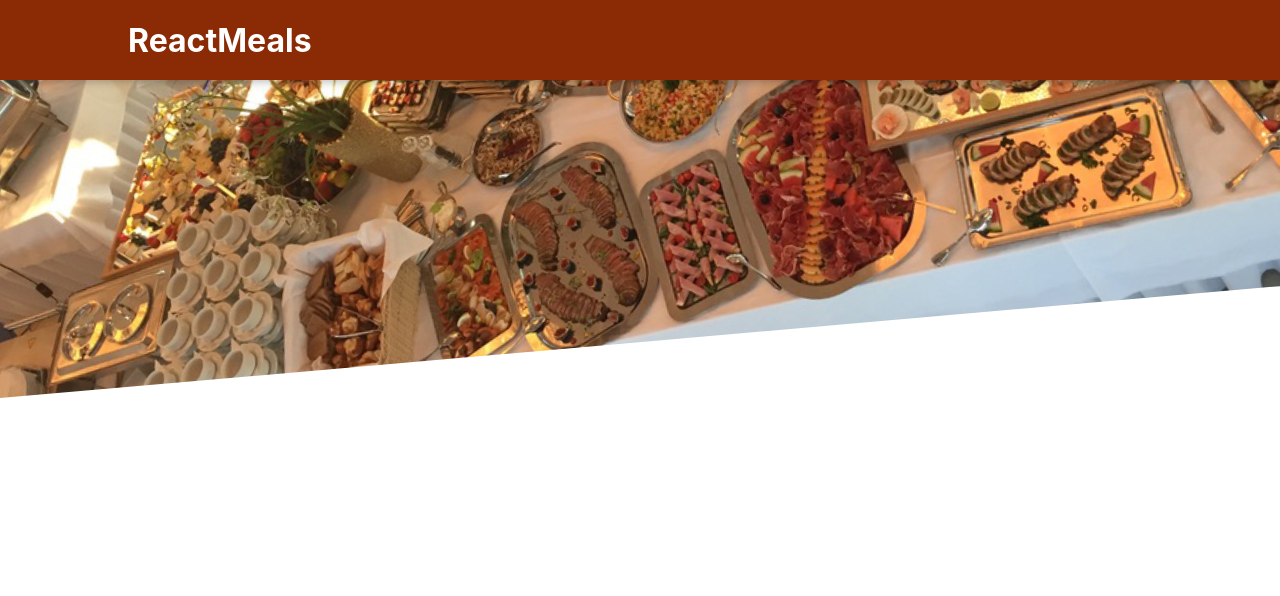
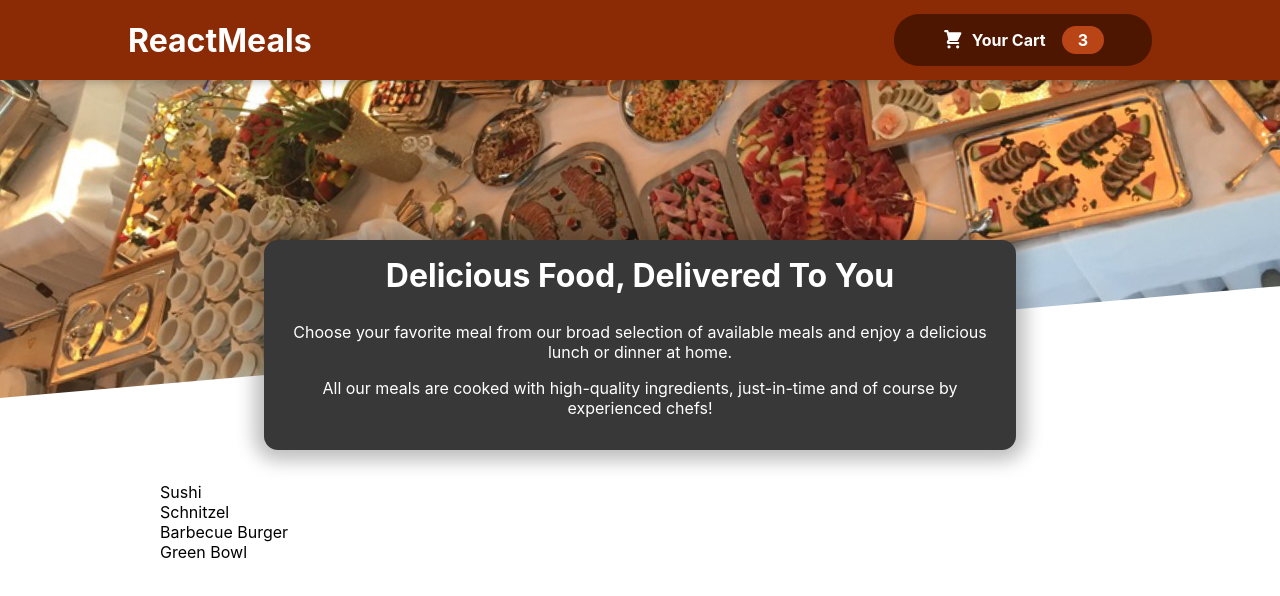
Before and after one commit to markande98/ReactMeals, a React (Create React App) app: page / in a window 1280 px wide. Shown: the top 596 px of the page. Built offline with nearby package versions, Linux system fonts and the light colour scheme.

Commit message:
created meals data and component

```diff
--- a/src/App.js
+++ b/src/App.js
@@ -1,11 +1,15 @@
 import { Fragment } from 'react';
 import './App.css';
 import Header from './components/Layout/Header';
+import Meals from './components/Meals/Meals';
 
 function App() {
   return (
     <Fragment>
       <Header />
+      <main>
+        <Meals />
+      </main>
     </Fragment>
   );
 }
--- /dev/null
+++ b/src/components/Cart/CartIcon.js
@@ -0,0 +1,13 @@
+const CartIcon = () => {
+  return (
+    <svg
+      xmlns="http://www.w3.org/2000/svg"
+      viewBox="0 0 20 20"
+      fill="currentColor"
+    >
+      <path d="M3 1a1 1 0 000 2h1.22l.305 1.222a.997.997 0 00.01.042l1.358 5.43-.893.892C3.74 11.846 4.632 14 6.414 14H15a1 1 0 000-2H6.414l1-1H14a1 1 0 00.894-.553l3-6A1 1 0 0017 3H6.28l-.31-1.243A1 1 0 005 1H3zM16 16.5a1.5 1.5 0 11-3 0 1.5 1.5 0 013 0zM6.5 18a1.5 1.5 0 100-3 1.5 1.5 0 000 3z" />
+    </svg>
+  );
+};
+
+export default CartIcon;
--- a/src/components/Layout/Header.js
+++ b/src/components/Layout/Header.js
@@ -1,16 +1,17 @@
 import { Fragment } from "react";
 import mealsImage from "../../assets/meals.jpg";
-import classes from "./Header.module.css"
+import HeaderCartButton from "./HeaderCartButton";
+import classes from "./Header.module.css";
 
 const Header = (props) => {
   return (
     <Fragment>
       <header className={classes.header}>
         <h1>ReactMeals</h1>
-        <button>Cart</button>
+        <HeaderCartButton />
       </header>
-      <div className={classes['main-image']}>
-        <img src={mealsImage} alt="delicious food"/>
+      <div className={classes["main-image"]}>
+        <img src={mealsImage} alt="delicious food" />
       </div>
     </Fragment>
   );
--- a/src/components/Layout/Header.module.css
+++ b/src/components/Layout/Header.module.css
@@ -2,7 +2,7 @@
   position: fixed;
   top: 0;
   left: 0;
-  width: 100%;
+  width: 80%;
   height: 5rem;
   background-color: #8a2b06;
   color: white;
--- /dev/null
+++ b/src/components/Layout/HeaderCartButton.js
@@ -0,0 +1,15 @@
+import CartIcon from "../Cart/CartIcon";
+import classes from "./HeaderCartButton.module.css";
+const HeaderCartButton = (props) => {
+  return (
+    <button className={classes.button}>
+      <span className={classes.icon}>
+        <CartIcon />
+      </span>
+      <span>Your Cart</span>
+      <span className={classes.badge}>3</span>
+    </button>
+  );
+};
+
+export default HeaderCartButton;
--- /dev/null
+++ b/src/components/Layout/HeaderCartButton.module.css
@@ -0,0 +1,59 @@
+.button {
+  cursor: pointer;
+  font: inherit;
+  border: none;
+  background-color: #4d1601;
+  color: white;
+  padding: 0.75rem 3rem;
+  display: flex;
+  justify-content: space-around;
+  align-items: center;
+  border-radius: 25px;
+  font-weight: bold;
+}
+
+.button:hover,
+.button:active {
+  background-color: #2c0d00;
+}
+
+.icon {
+  width: 1.35rem;
+  height: 1.35rem;
+  margin-right: 0.5rem;
+}
+
+.badge {
+  background-color: #b94517;
+  padding: 0.25rem 1rem;
+  border-radius: 25px;
+  margin-left: 1rem;
+  font-weight: bold;
+}
+
+.button:hover .badge,
+.button:active .badge {
+  background-color: #92320c;
+}
+
+.bump {
+  animation: bump 300ms ease-out;
+}
+
+@keyframes bump {
+  0% {
+    transform: scale(1);
+  }
+  10% {
+    transform: scale(0.9);
+  }
+  30% {
+    transform: scale(1.1);
+  }
+  50% {
+    transform: scale(1.15);
+  }
+  100% {
+    transform: scale(1);
+  }
+}
--- /dev/null
+++ b/src/components/Meals/AvailableMeals.js
@@ -0,0 +1,39 @@
+import classes from './AvailableMeals.module.css';
+
+const DUMMY_MEALS = [
+  {
+    id: "m1",
+    name: "Sushi",
+    description: "Finest fish and veggies",
+    price: 22.99,
+  },
+  {
+    id: "m2",
+    name: "Schnitzel",
+    description: "A german specialty!",
+    price: 16.5,
+  },
+  {
+    id: "m3",
+    name: "Barbecue Burger",
+    description: "American, raw, meaty",
+    price: 12.99,
+  },
+  {
+    id: "m4",
+    name: "Green Bowl",
+    description: "Healthy...and green...",
+    price: 18.99,
+  },
+];
+
+const AvailableMeals = () => {
+    const mealsList = DUMMY_MEALS.map(meal => <li>{meal.name}</li>);
+    return <section className={classes.meals}>
+        <ul>
+            {mealsList}
+        </ul>
+    </section>
+};
+
+export default AvailableMeals;
--- /dev/null
+++ b/src/components/Meals/AvailableMeals.module.css
@@ -0,0 +1,24 @@
+.meals {
+  max-width: 60rem;
+  width: 90%;
+  margin: 2rem auto;
+  animation: meals-appear 1s ease-out forwards;
+}
+
+.meals ul {
+  list-style: none;
+  margin: 0;
+  padding: 0;
+}
+
+@keyframes meals-appear {
+  from {
+    opacity: 0;
+    transform: translateY(3rem);
+  }
+
+  to {
+    opacity: 1;
+    transform: translateY(0);
+  }
+}
--- /dev/null
+++ b/src/components/Meals/Meals.js
@@ -0,0 +1,13 @@
+import { Fragment } from "react";
+import AvailableMeals from "./AvailableMeals";
+import MealsSummary from "./MealsSummary";
+
+const Meals = () => {
+    return (
+        <Fragment>
+            <MealsSummary />
+            <AvailableMeals />
+        </Fragment>
+    )
+}
+export default Meals;
--- /dev/null
+++ b/src/components/Meals/MealsSummary.js
@@ -0,0 +1,19 @@
+import classes from "./MealsSummary.module.css";
+
+const MealsSummary = () => {
+  return (
+    <section className={classes.summary}>
+      <h2>Delicious Food, Delivered To You</h2>
+      <p>
+        Choose your favorite meal from our broad selection of available meals
+        and enjoy a delicious lunch or dinner at home.
+      </p>
+      <p>
+        All our meals are cooked with high-quality ingredients, just-in-time and
+        of course by experienced chefs!
+      </p>
+    </section>
+  );
+};
+
+export default MealsSummary;
--- /dev/null
+++ b/src/components/Meals/MealsSummary.module.css
@@ -0,0 +1,18 @@
+.summary {
+  text-align: center;
+  max-width: 45rem;
+  width: 90%;
+  margin: auto;
+  margin-top: -10rem;
+  position: relative;
+  background-color: #383838;
+  color: white;
+  border-radius: 14px;
+  padding: 1rem;
+  box-shadow: 0 1px 18px 10px rgba(0, 0, 0, 0.25);
+}
+
+.summary h2 {
+  font-size: 2rem;
+  margin-top: 0;
+}
```
